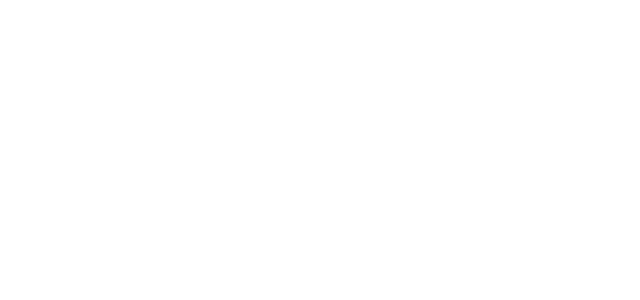
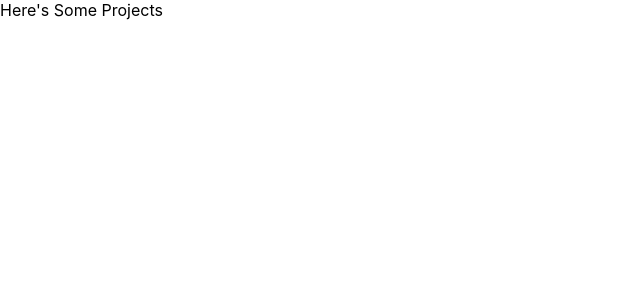
Before and after one commit to vaithschmitz/vaith.dev, a React (Create React App) app: page /projects in a window 1280 px wide. Shown: the top 300 px of the page, without its empty margins (0-640 px from the left). Built offline with nearby package versions, Linux system fonts and the light colour scheme.

Commit message:
added projects route

```diff
--- a/src/index.js
+++ b/src/index.js
@@ -4,6 +4,7 @@
 import './index.css';
 import Contact from './routes/Contact';
 import App from './routes/App';
+import Projects from './routes/Projects'
 import 'typeface-roboto';
 import * as serviceWorker from './serviceWorker';
 
@@ -11,22 +12,10 @@
 const routing = (
     <Router>
       <div>
-        {/* <ul>
-          <li>
-            <NavLink exact activeClassName="active" to="/">
-              Home
-            </NavLink>
-          </li>
-          <li>
-            <NavLink activeClassName="active" to="/contact">
-              Contact
-            </NavLink>
-          </li>
-        </ul>
-        <hr /> */}
         <Switch>
           <Route exact path="/" component={App} />
           <Route path="/contact" component={Contact} exact />
+          <Route path="/projects" component={Projects} exact />
         </Switch>
       </div>
     </Router>
--- a/src/routes/App.js
+++ b/src/routes/App.js
@@ -28,8 +28,12 @@
             <Button variant="contained" color="primary">Twitter
             </Button>
           </a>
+          <Link to="/projects">
+            <Button variant="contained" color="primary">Projects
+            </Button>
+          </Link>
           <Link to="/contact">
-            <Button variant="contained" color="primary">contact
+            <Button variant="contained" color="primary">Contact
             </Button>
           </Link>
         </header>
--- /dev/null
+++ b/src/routes/Projects.js
@@ -0,0 +1,12 @@
+import React from 'react';
+
+const Projects = () => {
+    return(
+        <div>
+            Here's Some Projects
+        </div>
+
+    )
+}
+
+export default Projects;
```
Also changed, not shown: src/routes/Projects.css (added).
